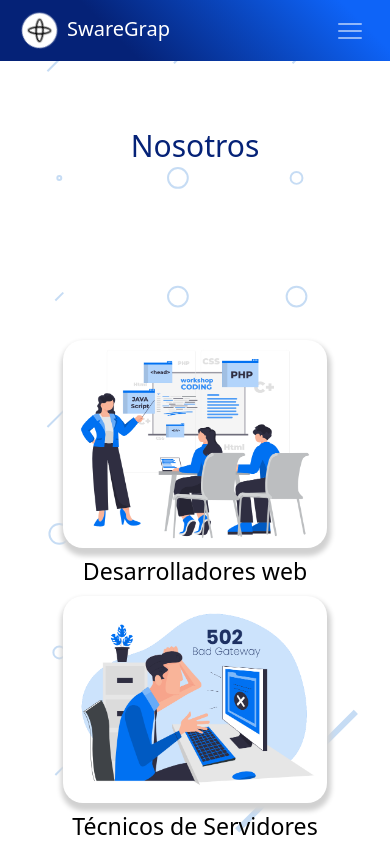
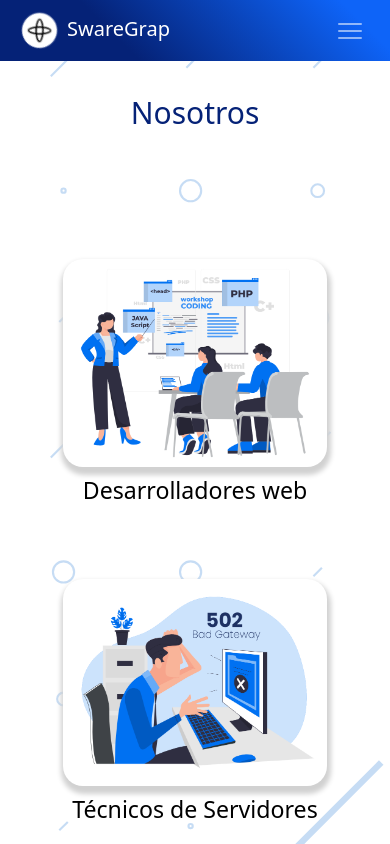
Before and after one commit to GuidoSantiagoReta/Swaregrap-reactrouterv6, a React (Create React App) app: page /about in a window 390 px wide. Shown: the top 844 px of the page. Built offline with nearby package versions, Linux system fonts and the light colour scheme.

Commit message:
General-Modifications-22

```diff
--- a/src/App.css
+++ b/src/App.css
@@ -344,8 +344,19 @@ section {
     box-shadow: 1px 5px 5px 3px rgb(209, 209, 209);
 
   }
+  /*contacto*/
+  .container{
+    margin-top: 2rem;
+   }
+   /*nosotros*/
+   .product-container {
+    margin-top: 1rem;
 }
+.individual-product {
 
+  margin: 2rem;
+}
+}
 
 /* END ABOUT US*/
 @media screen and (max-width:400px) {
```
